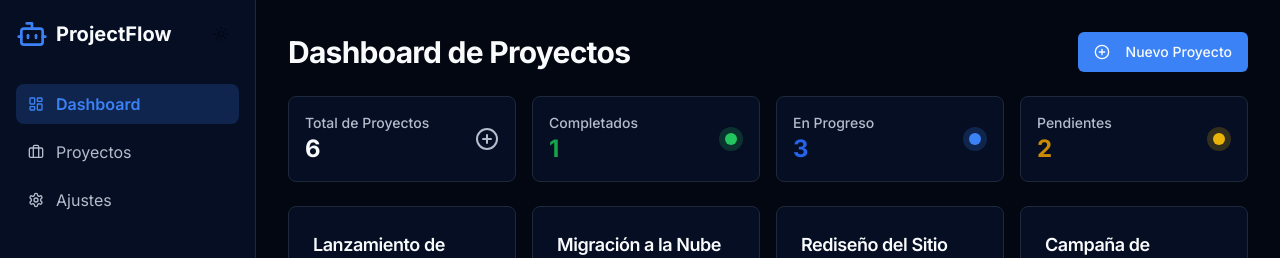
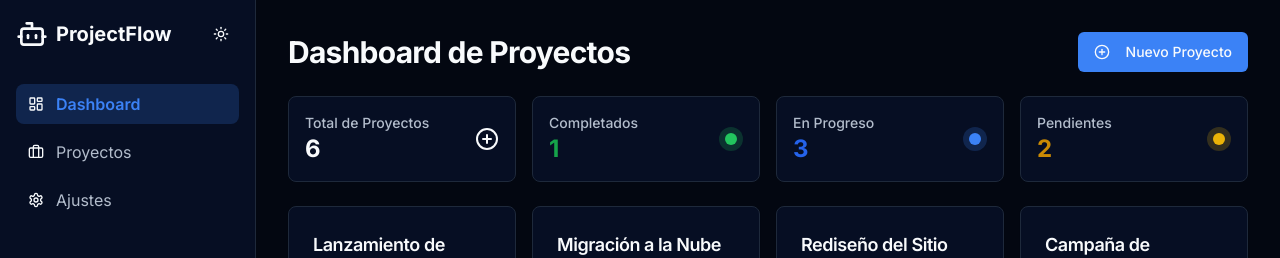
Before and after one commit to marianaral/project-primavera-flow, a React (Vite) app: page / in a window 1280 px wide. Both pictures are taken after a click on the button 221 px from the left and 34 px from the top of the page. Shown: the top 258 px of the page. Built offline with nearby package versions, Linux system fonts and the light colour scheme.

Commit message:
Fix dark mode icon and text colors
Ensure filter text and icons, as well as edit/delete icons, are visible in dark mode.

```diff
--- a/src/components/ThemeToggle.tsx
+++ b/src/components/ThemeToggle.tsx
@@ -34,9 +34,9 @@ const ThemeToggle = () => {
       className="h-9 w-9"
     >
       {isDark ? (
-        <Sun className="h-4 w-4" />
+        <Sun className="h-4 w-4 text-foreground" />
       ) : (
-        <Moon className="h-4 w-4" />
+        <Moon className="h-4 w-4 text-foreground" />
       )}
     </Button>
   );
--- a/src/index.css
+++ b/src/index.css
@@ -103,4 +103,32 @@
   .dark [data-radix-alert-dialog-overlay] {
     background-color: rgba(0, 0, 0, 0.8);
   }
+
+  /* Fix all icons and text in dark mode */
+  .dark svg {
+    @apply text-foreground;
+  }
+
+  /* Ensure buttons have proper icon colors in dark mode */
+  .dark button svg {
+    @apply text-foreground;
+  }
+
+  /* Fix select trigger icons and text */
+  .dark [data-radix-select-trigger] {
+    @apply text-foreground;
+  }
+
+  .dark [data-radix-select-trigger] svg {
+    @apply text-foreground;
+  }
+
+  /* Fix hover buttons and their icons */
+  .dark .group:hover button {
+    @apply text-foreground;
+  }
+
+  .dark .group:hover button svg {
+    @apply text-foreground;
+  }
 }
```
